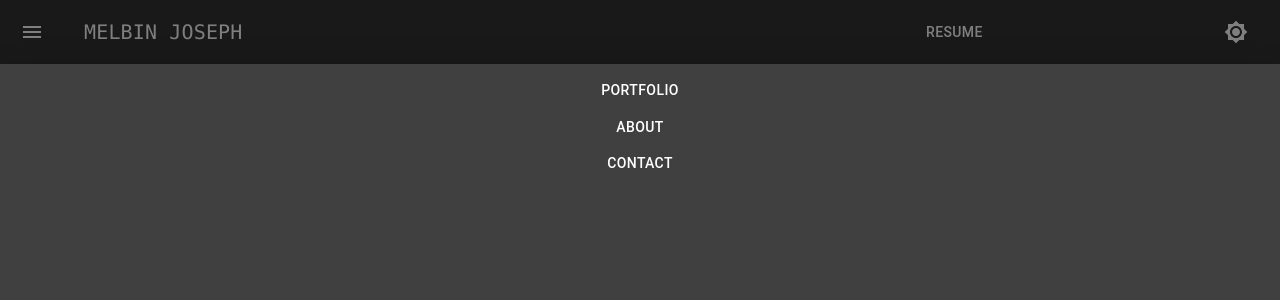
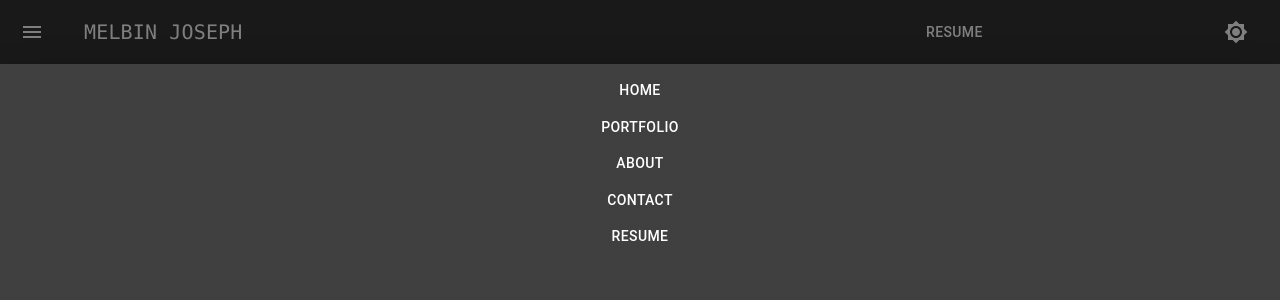
Before and after one commit to melbin726/Portfolio, a React (Create React App) app: page / in a window 1280 px wide. Both pictures are taken after a click on the button 32 px from the left and 32 px from the top of the page. Shown: the top 300 px of the page. Built offline with nearby package versions, Linux system fonts and the light colour scheme.

Commit message:
Fix ESLint errors and warnings

```diff
--- a/src/components/Navbar.js
+++ b/src/components/Navbar.js
@@ -66,6 +66,12 @@ function Navbar() {
         >
           <Box onClick={toggleDrawer(false)} onKeyDown={toggleDrawer(false)}>
             <List>
+            <Typography variant="h6" style={{ flexGrow: 1, textAlign: 'center', fontFamily: 'Fantasy', fontSize: '20px' }}>
+                <AnimatedButton color="inherit" component={Link} to="/">
+                  Home
+                </AnimatedButton>
+              </Typography>
+
               <Typography variant="h6" style={{ flexGrow: 1, textAlign: 'center', fontFamily: 'Fantasy', fontSize: '20px' }}>
                 <AnimatedButton color="inherit" component={Link} to="/portfolio">
                   Portfolio
@@ -81,6 +87,11 @@ function Navbar() {
               <Typography variant="h6" style={{ flexGrow: 1, textAlign: 'center', fontFamily: 'Fantasy', fontSize: '20px' }}>
                 <AnimatedButton color="inherit" component={Link} to="/contact">
                   Contact
+                </AnimatedButton>
+              </Typography>
+              <Typography variant="h6" style={{ flexGrow: 1, textAlign: 'center', fontFamily: 'Fantasy', fontSize: '20px' }}>
+                <AnimatedButton color="inherit" component={Link} to="/resume">
+                  Resume
                 </AnimatedButton>
               </Typography>
             </List>
--- a/src/pages/Home.js
+++ b/src/pages/Home.js
@@ -62,7 +62,7 @@ function Home() {
   }, []);
 
   const handlePortfolioClick = () => {
-    navigate('/portfolio');
+    navigate('/about');
   };
 
   const handleContactClick = () => {
@@ -93,7 +93,7 @@ function Home() {
                 style={{ marginRight: '10px', color: 'Black', backgroundColor: 'white' }}
                 onClick={handlePortfolioClick}
               >
-                My Portfolio
+                About Me
               </PortfolioButton>
               <ContactButton variant="outlined" color="primary" style={{ color: 'white', borderColor: 'white' }} onClick={handleContactClick}>
                 Contact Me
```
